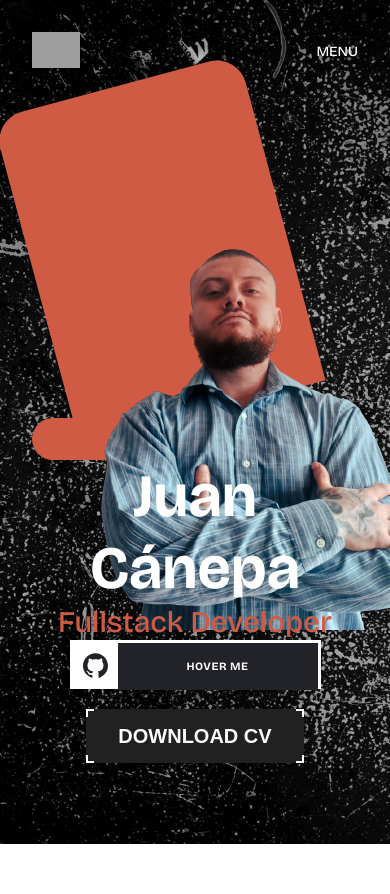
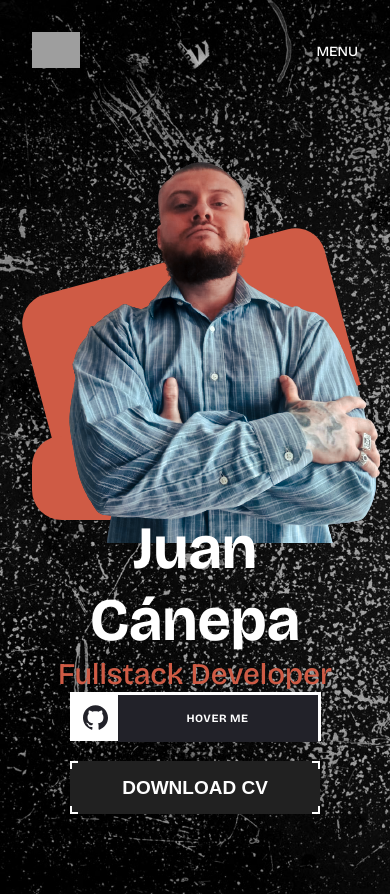
Before and after one commit to 219WD/jc-porfolio-pro, a React (Vite) app: page / in a window 390 px wide. Shown: the top 894 px of the page. Before the commit the page ends 844 px from the top, so only its background shows below. Built offline with nearby package versions, Linux system fonts and the light colour scheme; grey boxes are pictures that could not be loaded.

Commit message:
commit nuevo

```diff
--- a/src/pages/HomeScreen.css
+++ b/src/pages/HomeScreen.css
@@ -4,6 +4,8 @@
   min-height: 100vh;
   display: flex;
   flex-direction: column;
+  justify-content: center; /* Centramos verticalmente */
+  align-items: center; /* Centramos horizontalmente */
 }
 
 .hero {
@@ -12,6 +14,7 @@
   justify-content: center;
   align-items: center;
   margin: auto;
+  flex-wrap: wrap;
 }
 
 .img {
@@ -154,7 +157,7 @@ button {
 }
 
 .button-icon .button-github {
-  text-decoration: none;/
+  text-decoration: none;
 }
 
 .icon {
@@ -220,27 +223,29 @@ button {
 
   .img {
     width: 100%;
-    height: 50%;
+    height: 10%;
     padding: 0;
-    margin: auto;
+    margin: 0;
   }
+
 
   .text {
     width: 100%;
     height: 50%;
+    margin-top: -20rem;
   }
 
   .foto {
-    position: absolute;
-    top: 3.4rem;
-    left: 0;
-    z-index: 1;
+    position: relative;
+    top: -2rem;
+    left: -2rem;
+    margin: auto;
   }
 
   .color {
-    width: 65vw;
-    height: 40vh;
-    top: 0;
+    width: 80vw;
+    height: 20vh;
+    top: -20rem;
   }
 
   .color2 {
@@ -248,9 +253,9 @@ button {
   }
 
   .color3 {
-    width: 70vw;
-    height: 5vh;
-    top: 0;
+    width: 80vw;
+    height: 10vh;
+    top: -19.5rem;
   }
 
   .text h1 {
@@ -259,11 +264,15 @@ button {
 
   .text h2 {
     font-size: 30px;
-    font-weight: 500;
-    color: #cf5b45;
-    text-align: center;
   }
-  .buttons{
+
+  .buttons {
     flex-direction: column;
+    gap: 20px;
+  }
+
+  .button-cv {
+    font-size: 19px;
+    padding: 15px 50px;
   }
 }
```
